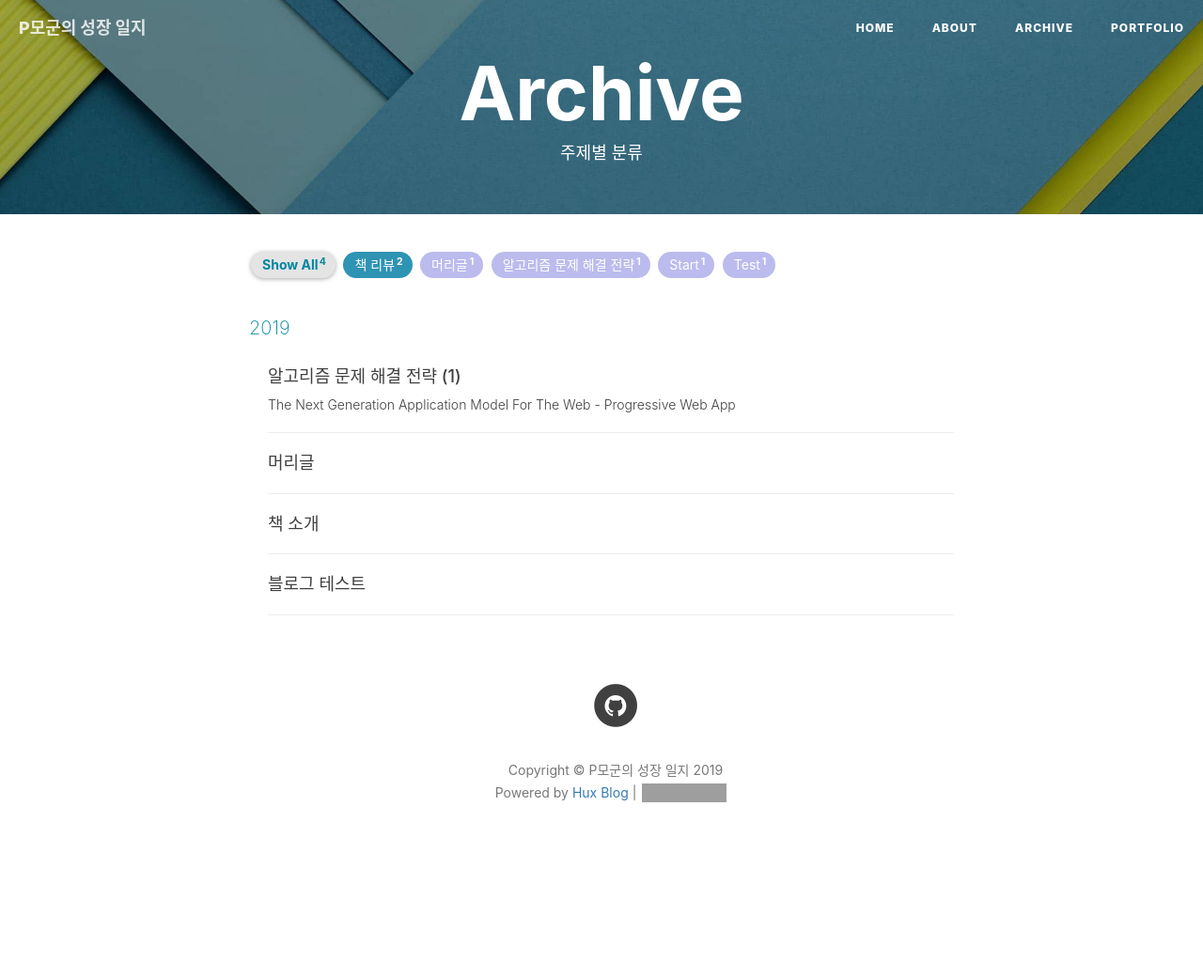
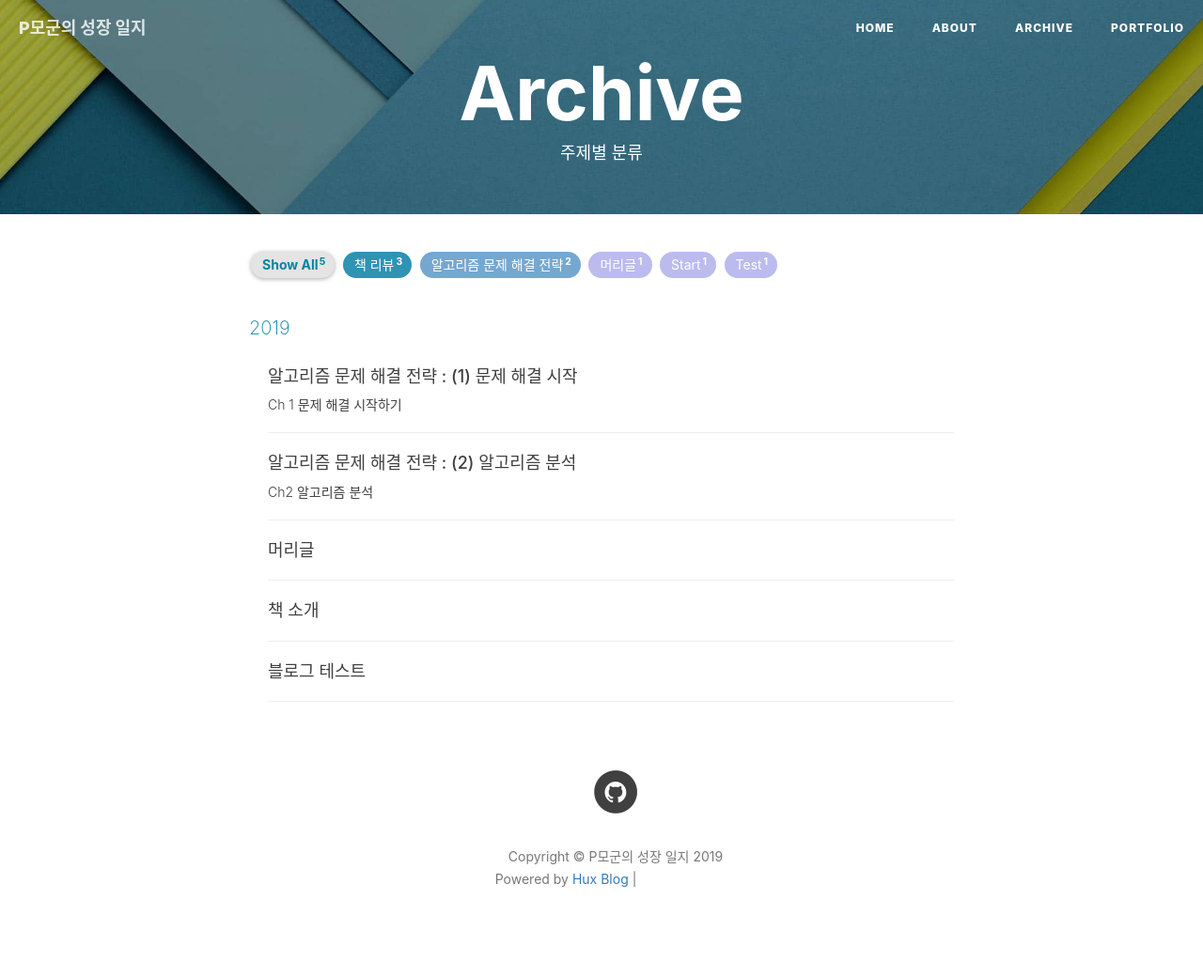
Before and after one commit to ggoowlgns/ggoowlgns.github.io, a Jekyll site: the page built from archive.html, in a window 1280 px wide. Shown: the whole page at 94% size. Built offline with Jekyll 4.4.1, drawn with Linux system fonts in a browser that asks for light colours; nearby versions of some CDN libraries; comment, search, counter and statistics services are not loaded; before the commit the page ends 948 px from its top, so only the background shows below that; grey boxes are pictures that could not be loaded.

Commit message:
update algo_1

```diff
--- a/_posts/2019-07-25-algorithm_1-post.md
+++ b/_posts/2019-07-25-algorithm_1-post.md
@@ -1,13 +1,34 @@
 ---
-title:      "알고리즘 문제 해결 전략 (1)"
-subtitle:   "The Next Generation Application Model For The Web - Progressive Web App"
+title:      "알고리즘 문제 해결 전략 : (1) 문제 해결 시작"
+subtitle:   "Ch 1 문제 해결 시작하기 "
 date:       2019-07-25
 author:     "Park Ji Hoon"
 header-img: "img/post_introducing_books/algorithm_1.jpg"
 header-mask: 0.3
-catalog:    true
+catalog:    책 리뷰
 tags:
     - 책 리뷰
     - 알고리즘 문제 해결 전략
 ---
-> 알고리즘 문제 풀이의 기본기
+> 다양한 분야의 개발자가 존재하지만, 이런 분야 간의 차이를 뛰어넘는 좋은 개발자의 조건이 존재할까?
+
+### 문제 해결
+* **문제 해결 능력 이란?**
+   제약 조건과 요구사항을 이해하고 최선의 방법을 찾아내는 능력
+ `공부 순서`
+ |️ 장 번호 | 장 제목 ️        |
+ |-- | ---------------------|
+ | 3  | 문제 해결 전략 |
+ | 4 |  알고리즘의 시간 복잡도 분석   |
+ | 6 |  무식하게 풀기        |
+ | 7 |  분할 정복        |
+ | 8 |  동적 계획법(DP)        |
+ | 18 |  선형 자료 구조           |
+ | 19 |  큐와 스택, 데크           |
+ | 21 |  트리의 구현과 순회          |
+ | 22 |  이진 검색 트리          |
+ | 23 |  우선순위 큐와 힙          |
+ | 27 |  그래프의 표현과 정의        |
+ | 28 |  그래프의 깊이 우선 탐색(DFS)   |
+ | 29 |  그래프의 너비 우선 탐색(BFS)  |
+ | 30 |  최단 경로 알고리즘        |
--- /dev/null
+++ b/_posts/2019-07-25-algorithm_2-post.md
@@ -0,0 +1,13 @@
+---
+title:      "알고리즘 문제 해결 전략 : (2) 알고리즘 분석"
+subtitle:   "Ch2 알고리즘 분석"
+date:       2019-07-25
+author:     "Park Ji Hoon"
+header-img: "img/post_introducing_books/algorithm_1.jpg"
+header-mask: 0.3
+catalog:    책 리뷰
+tags:
+    - 책 리뷰
+    - 알고리즘 문제 해결 전략
+---
+> 알고리즘 문제 풀이의 기본기
```
